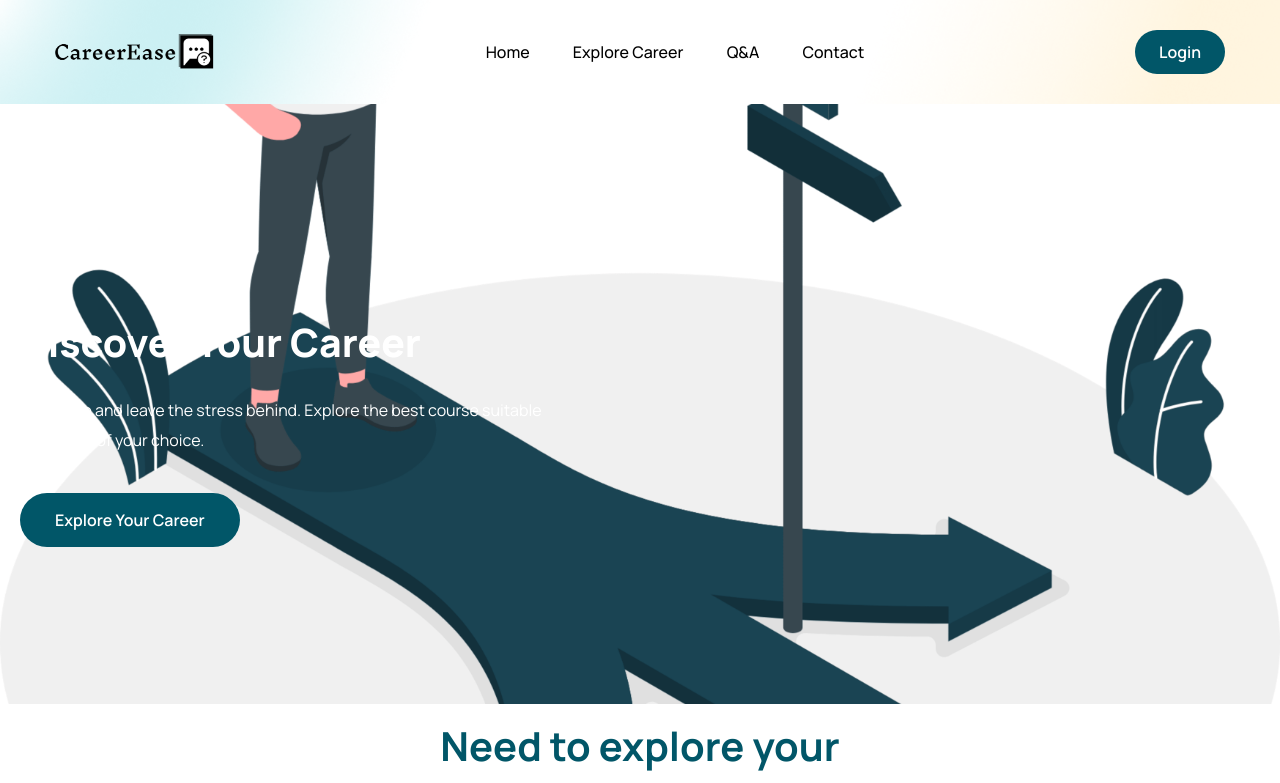
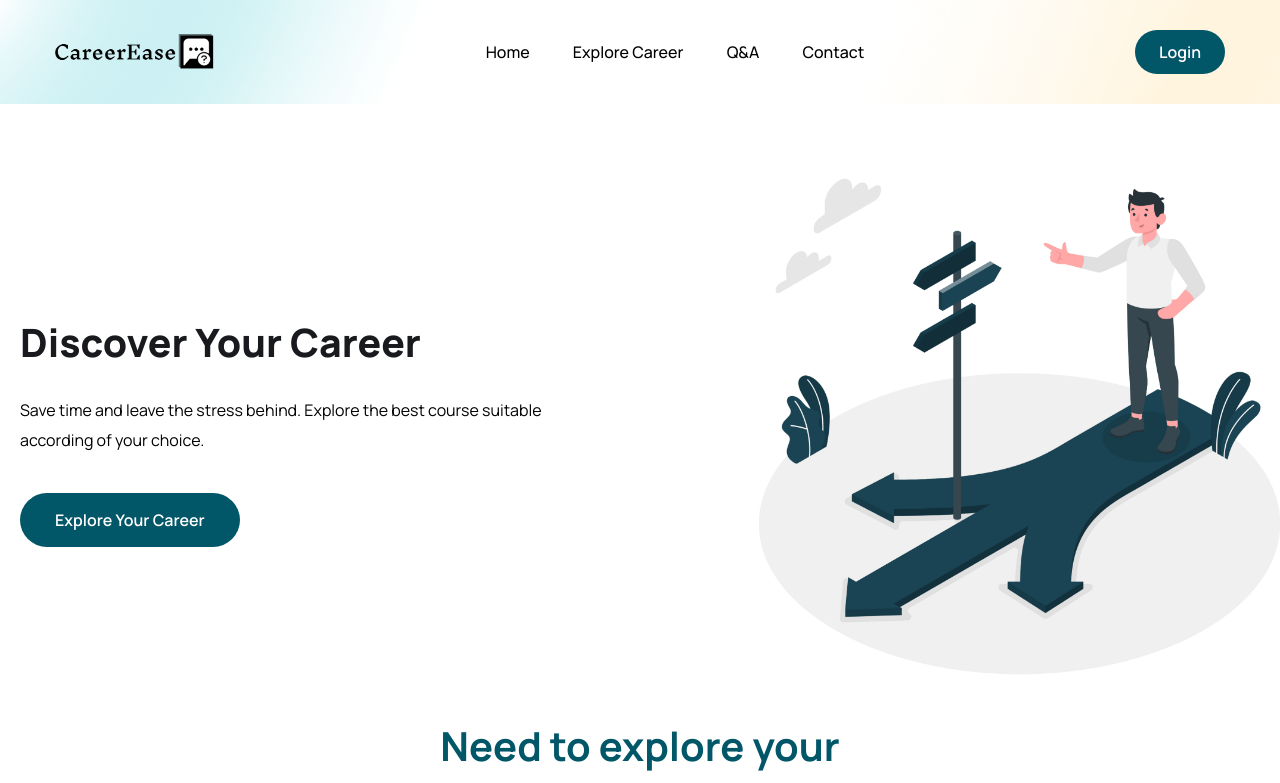
Before and after one commit to alishaaaa20/CareerEase, a React (Vite) app in the folder frontend/: page / in a window 1280 px wide. Shown: the top 783 px of the page. Built offline with nearby package versions, Linux system fonts and the light colour scheme.

Commit message:
home image

```diff
--- a/frontend/src/index.css
+++ b/frontend/src/index.css
@@ -30,7 +30,7 @@
   }
 
   .hero__section {
-    @apply bg-[url('./assets/images/font.png')] bg-no-repeat bg-cover bg-right h-[600px] flex items-center justify-center;
+    @apply bg-no-repeat bg-cover  h-[600px] flex items-center;
   }
 
   .form__label {
--- a/frontend/src/pages/Home.jsx
+++ b/frontend/src/pages/Home.jsx
@@ -8,6 +8,7 @@ import About from "../components/About/About";
 import ServiceList from "../components/Services/ServiceList";
 import makeupArtist from "../assets/images/makeupArtist.png";
 import ArtistList from "../components/Artists/ArtistList";
+import homeImg from "../assets/images/font.jpg";
 
 const Home = () => {
   return (
@@ -19,10 +20,10 @@ const Home = () => {
             {/*-----hero content-----*/}
             <div>
               <div className="lg:w-[570px]">
-                <h1 className="text-[36px] leading-[46px] text-headingColor font-[800] md:text-[39px] md:leading-[70px] text-white">
+                <h1 className="text-[36px] leading-[46px] text-headingColor font-[800] md:text-[39px] md:leading-[70px] text-black">
                   Discover Your Career
                 </h1>
-                <p className="text__para text-white md:text-[16px]">
+                <p className="text__para text-black md:text-[16px]">
                   Save time and leave the stress behind. Explore the best course
                   suitable according of your choice.
                 </p>
@@ -32,6 +33,15 @@ const Home = () => {
               </div>
             </div>
           </div>
+        </div>
+        <div style={{ textAlign: "right" }}>
+          <img
+            src={homeImg}
+            alt=""
+            height={600}
+            width={900}
+            style={{ float: "center" }}
+          />
         </div>
       </section>
 
```
Also changed, not shown: frontend/src/assets/images/font.jpg.
